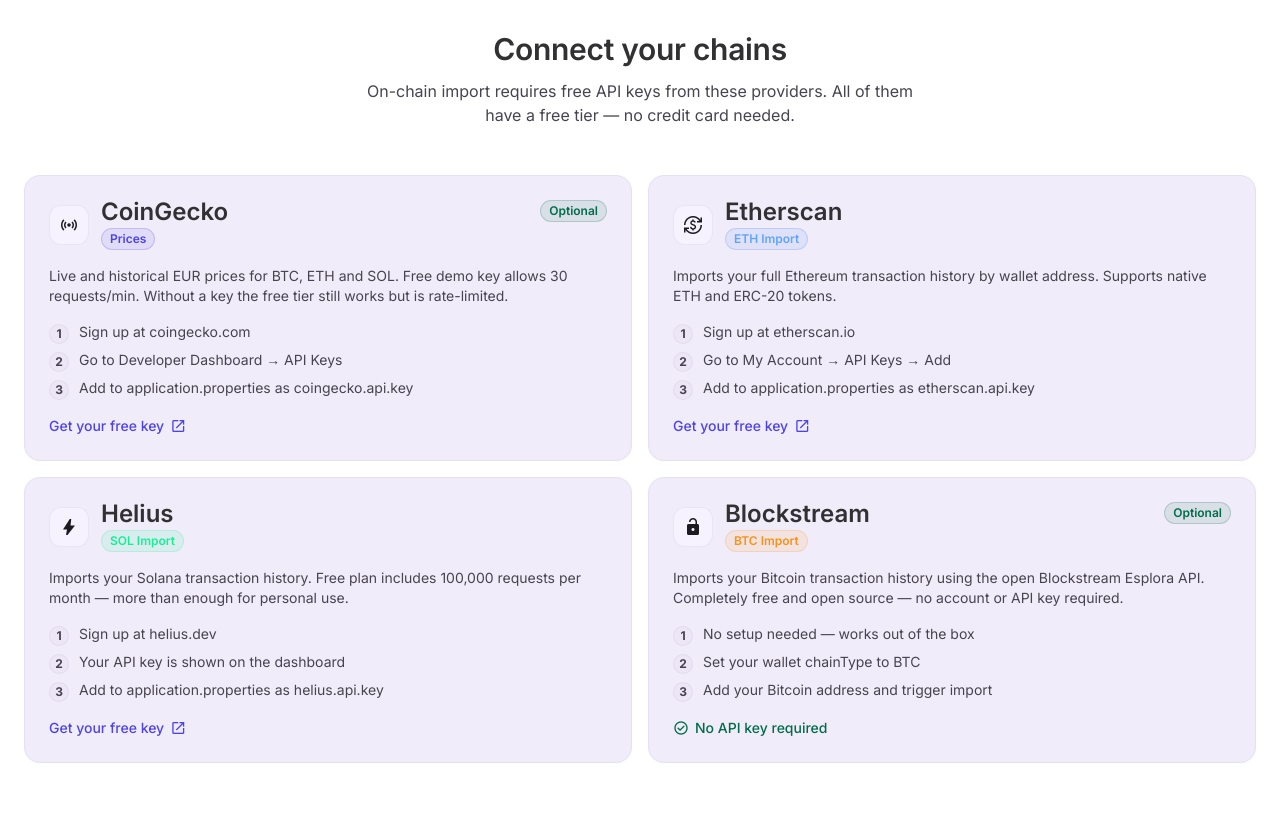
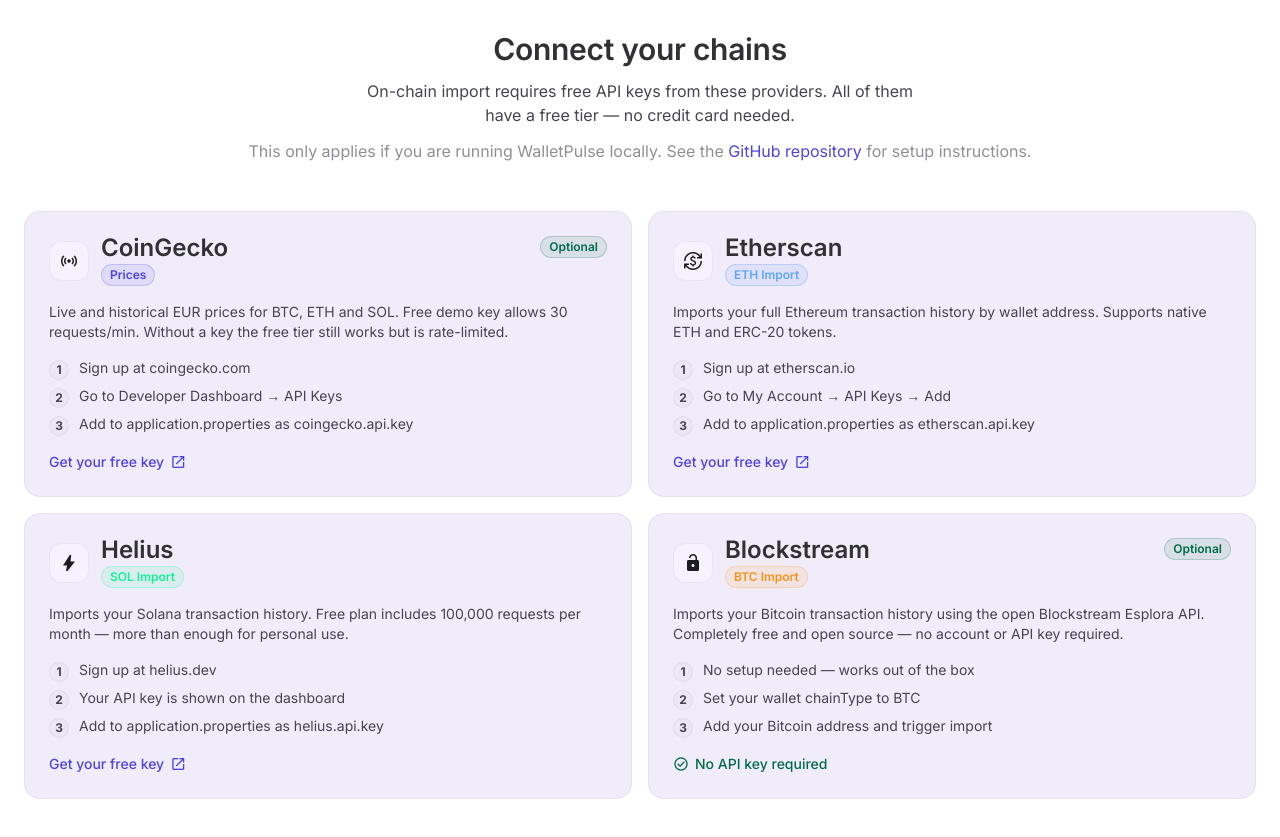
Before and after one commit to WSukram/DHBW_WalletPulse, a React (Vite) app in the folder frontend/: page / in a window 1280 px wide. Shown: the part 1720-2557 px from the top of the page. Built offline with nearby package versions, Linux system fonts and the light colour scheme; no server answers.

Commit message:
feat(home): add GitHub repo link note to API keys section

```diff
--- a/frontend/src/pages/Home.jsx
+++ b/frontend/src/pages/Home.jsx
@@ -209,6 +209,18 @@
             <p className="font-body-md text-body-md text-on-surface-variant max-w-xl mx-auto">
               On-chain import requires free API keys from these providers. All of them have a free tier — no credit card needed.
             </p>
+            <p className="font-body-sm text-body-sm text-on-surface-variant/60 mt-3">
+              This only applies if you are running WalletPulse locally. See the{' '}
+              <a
+                href="https://github.com/WSukram/DHBW_WalletPulse"
+                target="_blank"
+                rel="noopener noreferrer"
+                className="text-primary hover:underline"
+              >
+                GitHub repository
+              </a>
+              {' '}for setup instructions.
+            </p>
           </div>
           <div className="grid grid-cols-1 md:grid-cols-2 gap-4">
             {[
```
